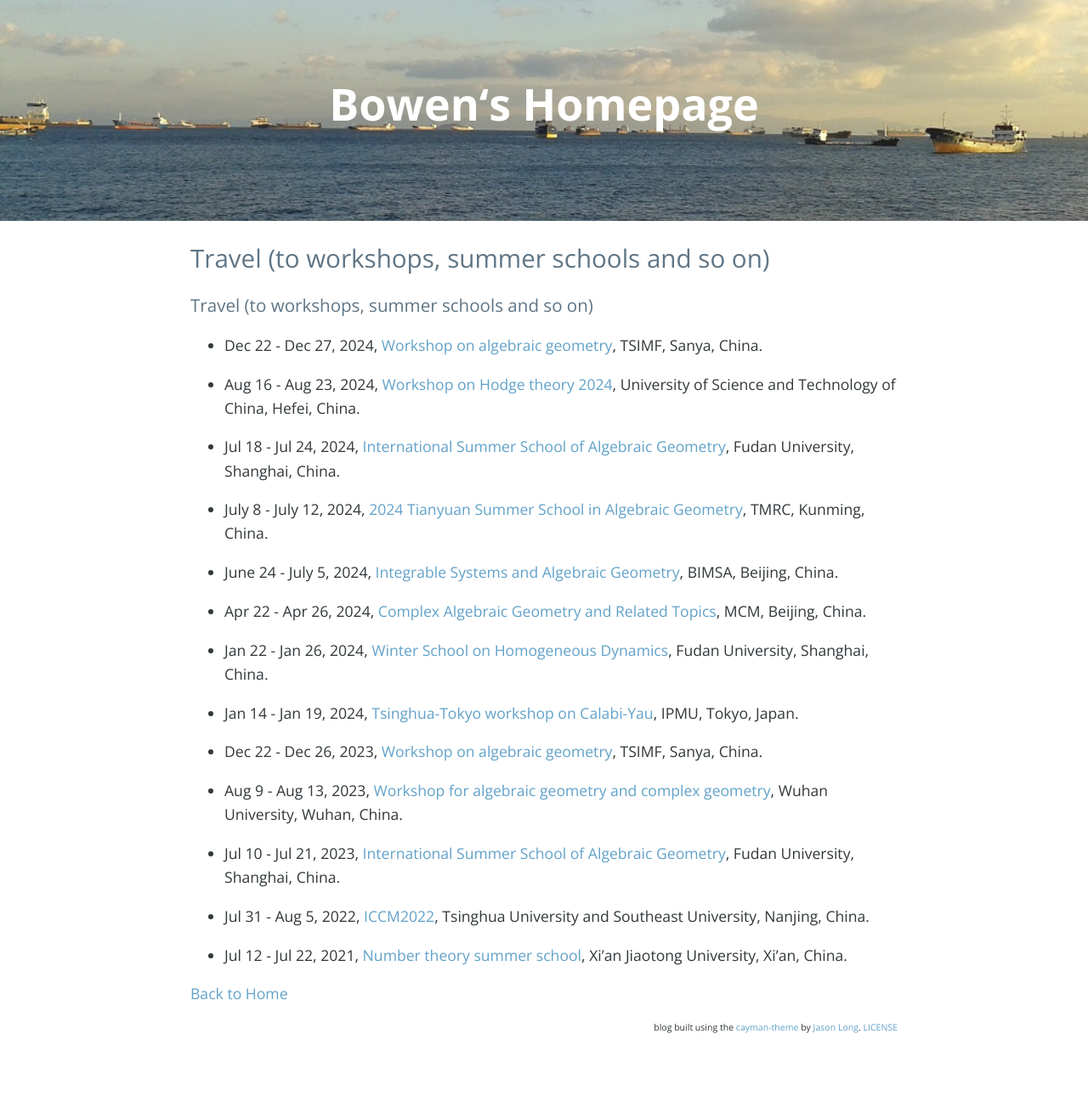
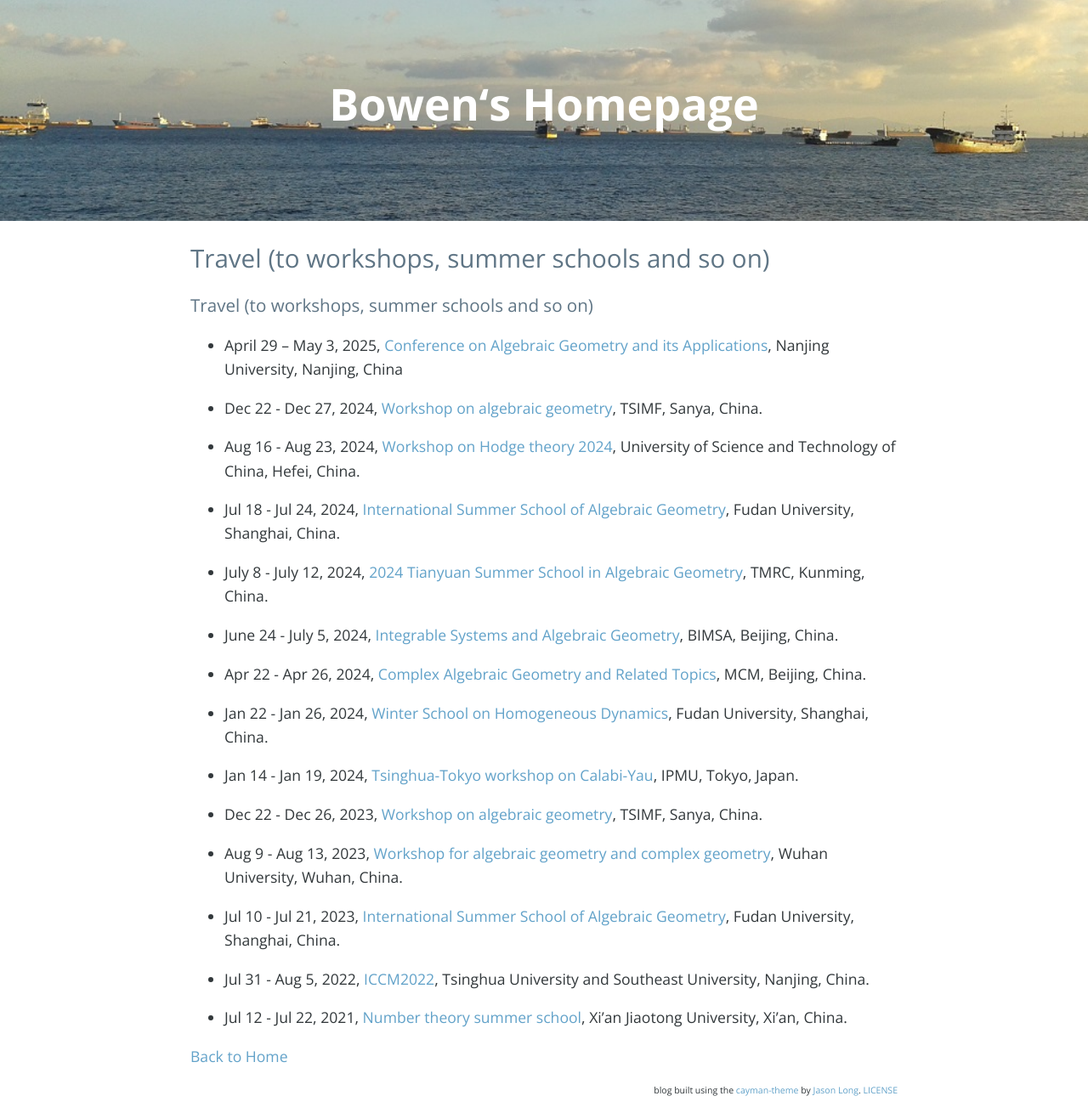
Before and after one commit to bowenl-math/bowenl-math.github.io, a Jekyll site: the page built from travel.md, in a window 1280 px wide. Shown: the whole page at 85% size. Built offline with Jekyll 4.4.1, drawn with Linux system fonts in a browser that asks for light colours; nearby versions of some CDN libraries; our own code applies the rules of GitHub Pages for plain Markdown files; comment, search, counter and statistics services are not loaded; before the commit the page ends 1236 px from its top, so only the background shows below that.

Commit message:
Update travel.md

```diff
--- a/travel.md
+++ b/travel.md
@@ -1,4 +1,6 @@
 ### Travel (to workshops, summer schools and so on)
+* April 29 – May 3, 2025, [Conference on Algebraic Geometry and its Applications](https://math.nju.edu.cn/sy/xshy/20250228/i309003.html), Nanjing University, Nanjing, China
+
 * Dec 22 - Dec 27, 2024, [Workshop on algebraic geometry](https://www.tsimf.cn/meeting/detail?id=390), TSIMF, Sanya, China.
 
 * Aug 16 - Aug 23, 2024, [Workshop on Hodge theory 2024](https://math.ustc.edu.cn/2024/0807/c18653a651050/pagem.htm), University of Science and Technology of China, Hefei, China.
```
